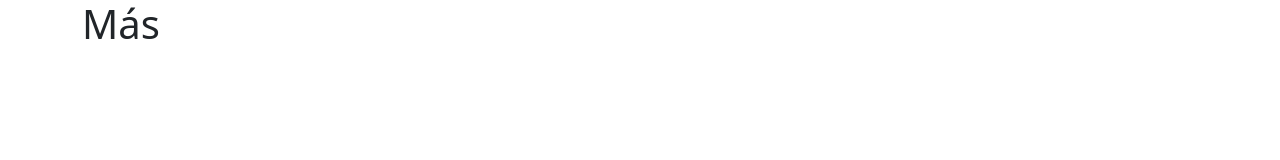
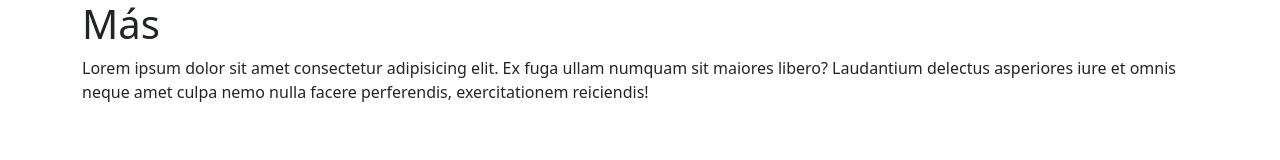
Before and after one commit to suli2023/i2n_devser, a website: page src/index.html in a window 1280 px wide. Drawn offline with nearby package versions, Linux system fonts and the light colour scheme.

Commit message:
Bekezdés hozzáadva

```diff
--- a/src/index.html
+++ b/src/index.html
@@ -9,6 +9,9 @@
 <body>
     <div class="container">
         <h1>Más</h1>
+        <p>
+            Lorem ipsum dolor sit amet consectetur adipisicing elit. Ex fuga ullam numquam sit maiores libero? Laudantium delectus asperiores iure et omnis neque amet culpa nemo nulla facere perferendis, exercitationem reiciendis!
+        </p>
     </div>
 </body>
 </html>
```
